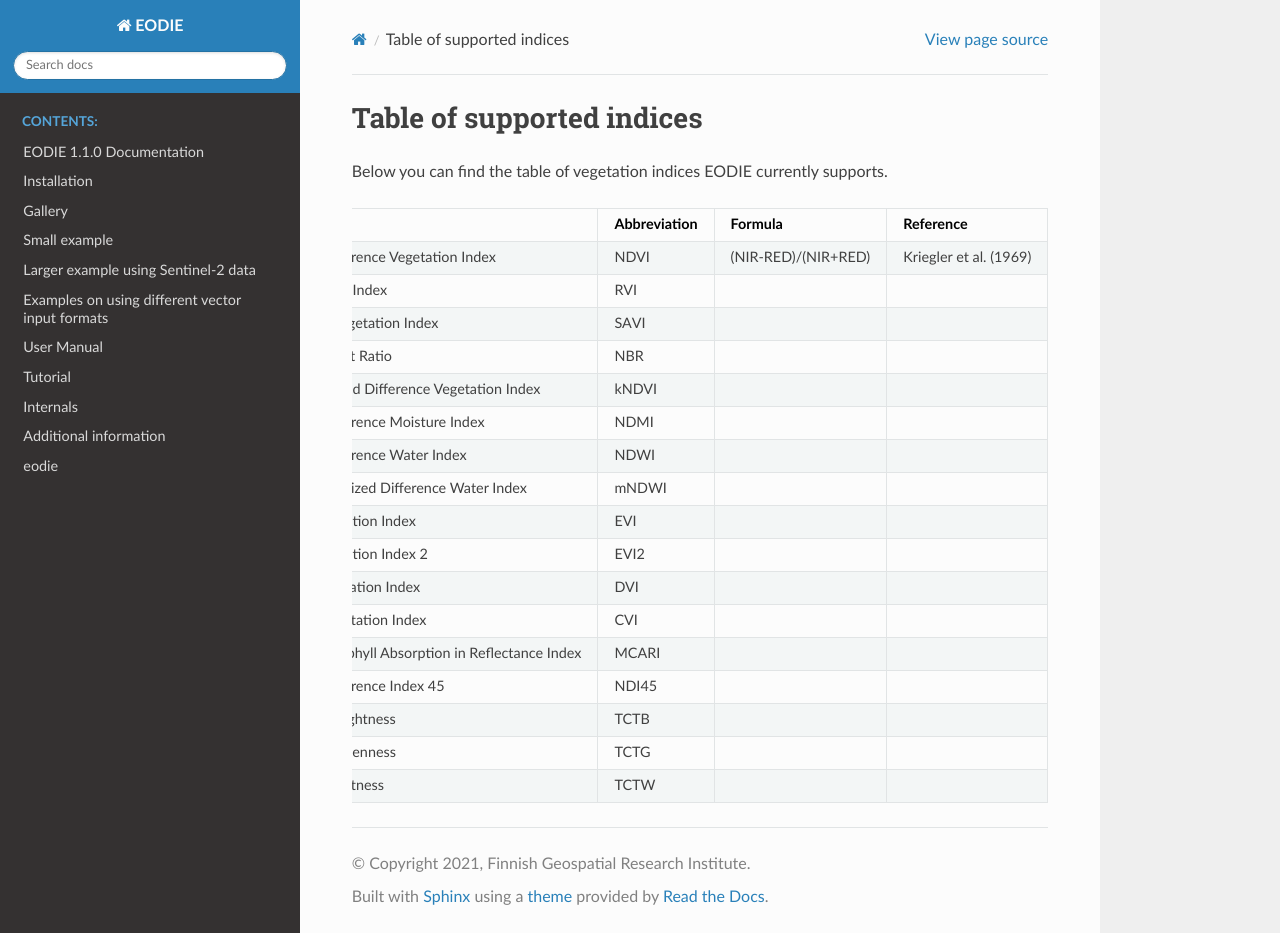
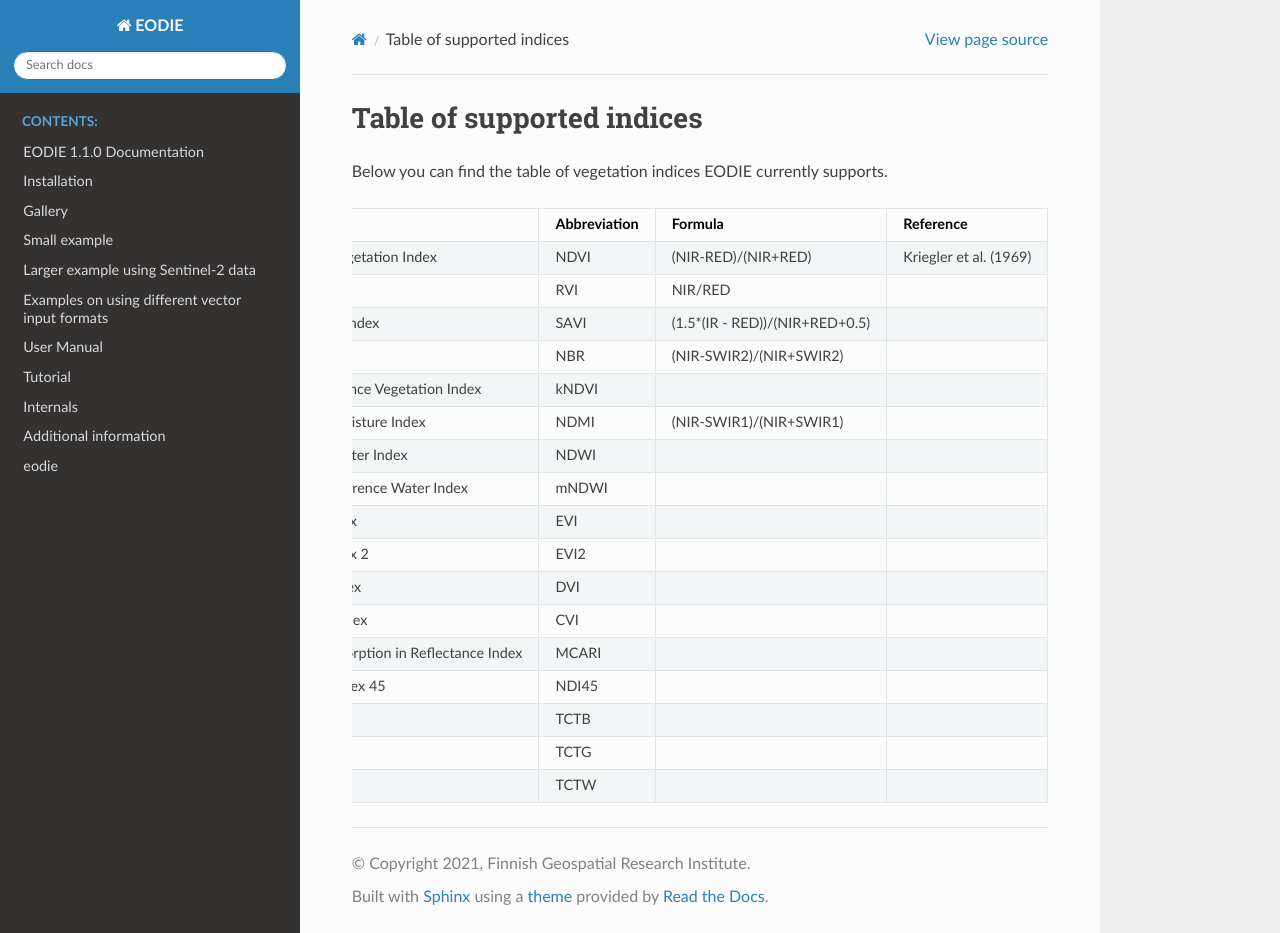
Before and after one commit to samumantha/EODIE, a Sphinx documentation site: the page built from docs/Index_table.rst, in a window 1280 px wide and 933 px high. Built offline with Sphinx 7.4.7 and the Read the Docs theme 2.0.0, drawn with Linux system fonts in a browser that asks for light colours.

Commit message:
Testing how formulas show

```diff
--- a/docs/Index_table.rst
+++ b/docs/Index_table.rst
@@ -12,11 +12,11 @@ Below you can find the table of vegetation indices EODIE currently supports.
 
     Index name,Abbreviation,Formula,Reference
     Normalized Difference Vegetation Index,NDVI, (NIR-RED)/(NIR+RED), Kriegler et al. (1969)
-    Ratio Vegetation Index,RVI,,
-    Soil-Adjusted Vegetation Index,SAVI,,
-    Normalized Burnt Ratio,NBR,,
+    Ratio Vegetation Index,RVI, NIR/RED,
+    Soil-Adjusted Vegetation Index,SAVI,(1.5*(IR - RED))/(NIR+RED+0.5),
+    Normalized Burnt Ratio,NBR,(NIR-SWIR2)/(NIR+SWIR2),
     Kernel Normalized Difference Vegetation Index,kNDVI,,
-    Normalized Difference Moisture Index,NDMI,,
+    Normalized Difference Moisture Index,NDMI,(NIR-SWIR1)/(NIR+SWIR1),
     Normalized Difference Water Index,NDWI,,
     Modified Normalized Difference Water Index,mNDWI,,
     Enhanced Vegetation Index,EVI,,
```
